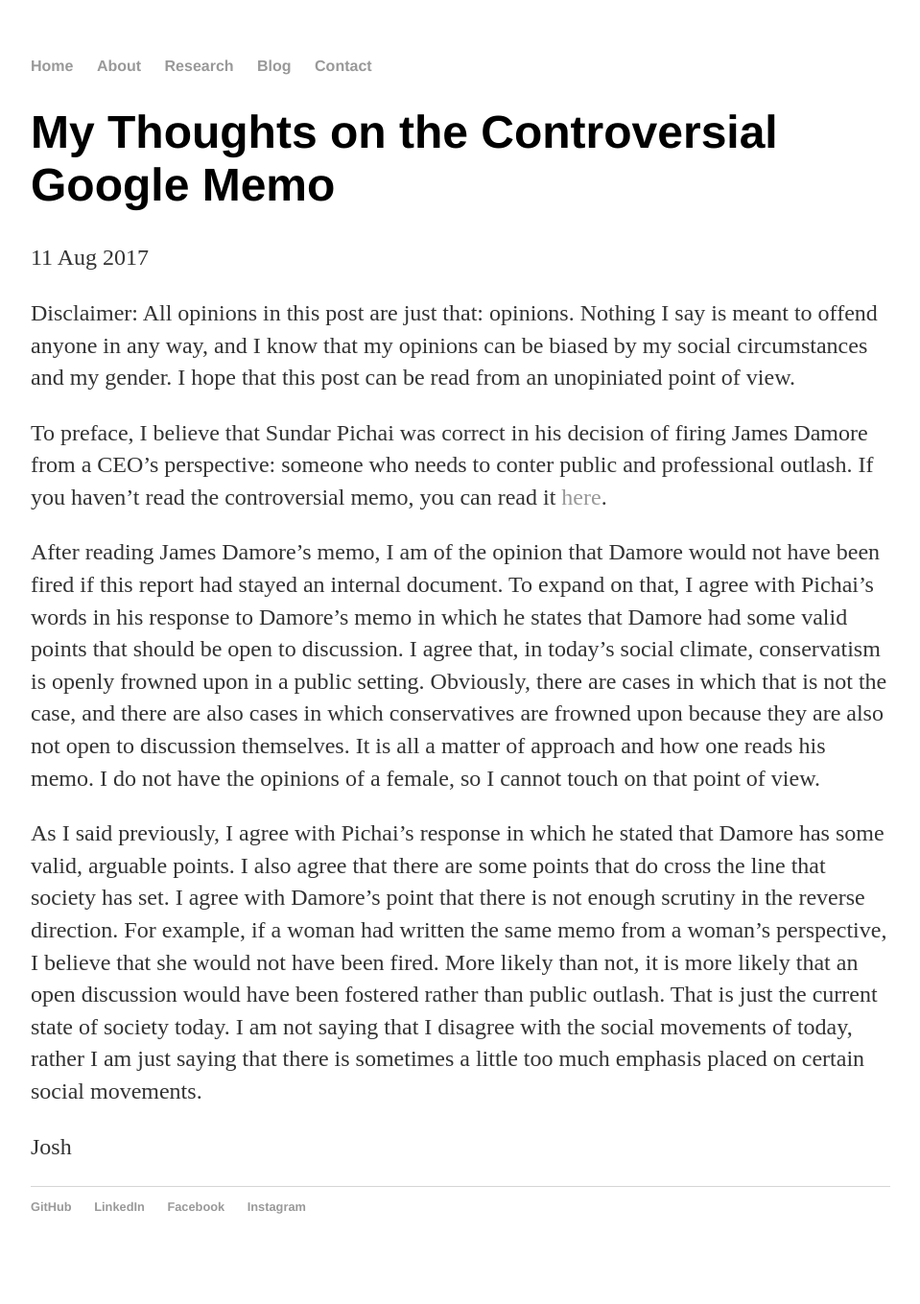
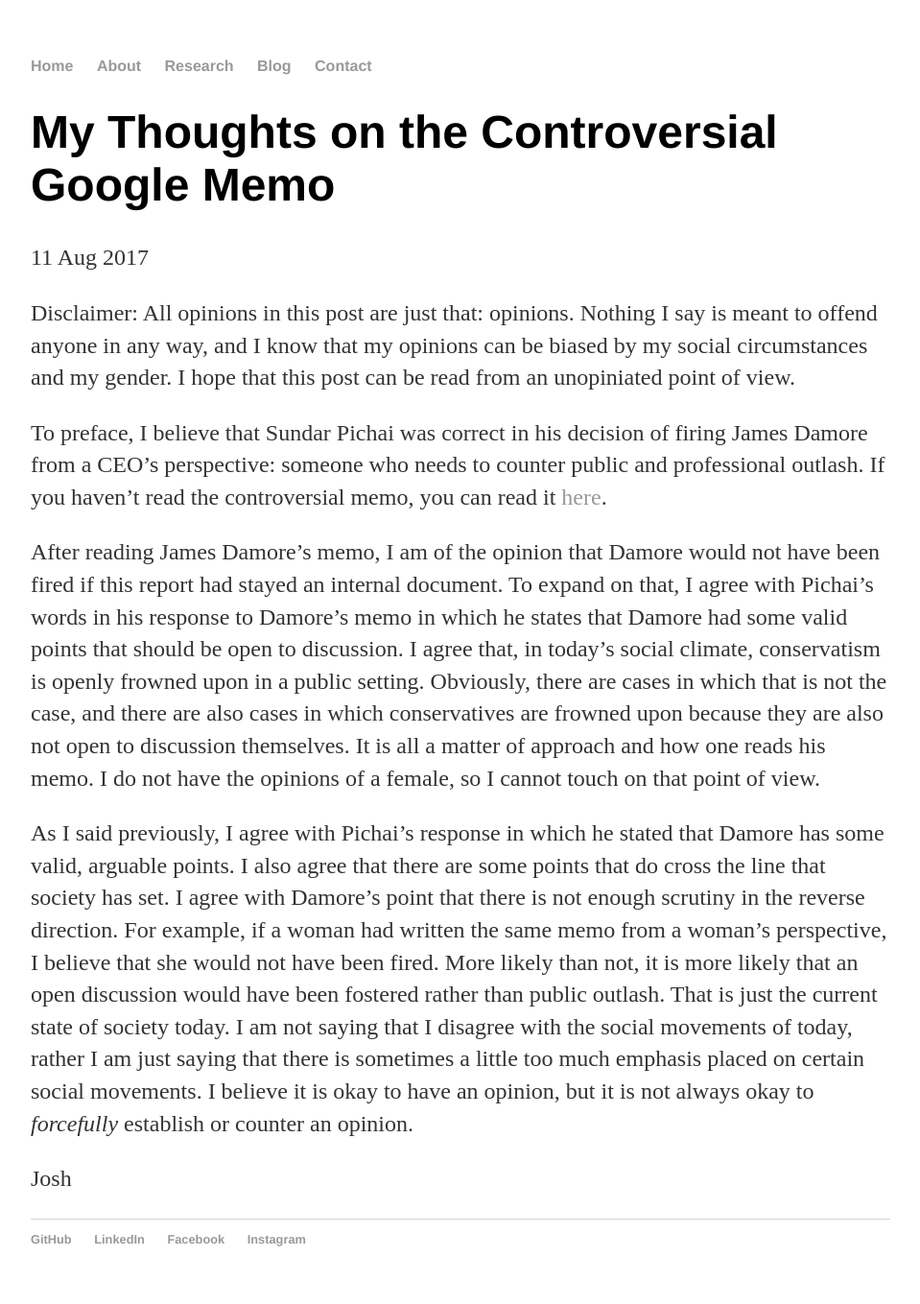
Before and after one commit to 1996leejoshua/1996leejoshua.github.io, a Jekyll site: the page built from _posts/2017-08-11-My-Thoughts-On-The-Controversial-Google-Memo.md, in a window 1280 px wide. Shown: the whole page at 96% size, without its empty margins (160-1119 px from the left). Built offline with Jekyll 4.4.1, drawn with Linux system fonts in a browser that asks for light colours; before the commit the page ends 1325 px from its top, so only the background shows below that.

Commit message:
Update 2017-08-11-My-Thoughts-On-The-Controversial-Google-Memo.md

```diff
--- a/_posts/2017-08-11-My-Thoughts-On-The-Controversial-Google-Memo.md
+++ b/_posts/2017-08-11-My-Thoughts-On-The-Controversial-Google-Memo.md
@@ -6,10 +6,10 @@
 
 Disclaimer: All opinions in this post are just that: opinions. Nothing I say is meant to offend anyone in any way, and I know that my opinions can be biased by my social circumstances and my gender. I hope that this post can be read from an unopiniated point of view.
 
-To preface, I believe that Sundar Pichai was correct in his decision of firing James Damore from a CEO's perspective: someone who needs to conter public and professional outlash. If you haven't read the controversial memo, you can read it <a href="https://www.scribd.com/document/355823379/Google-s-Ideological-Echo-Chamber#fullscreen&from_embed">here</a>.
+To preface, I believe that Sundar Pichai was correct in his decision of firing James Damore from a CEO's perspective: someone who needs to counter public and professional outlash. If you haven't read the controversial memo, you can read it <a href="https://www.scribd.com/document/355823379/Google-s-Ideological-Echo-Chamber#fullscreen&from_embed">here</a>.
 
 After reading James Damore's memo, I am of the opinion that Damore would not have been fired if this report had stayed an internal document. To expand on that, I agree with Pichai's words in his response to Damore's memo in which he states that Damore had some valid points that should be open to discussion. I agree that, in today's social climate, conservatism is openly frowned upon in a public setting. Obviously, there are cases in which that is not the case, and there are also cases in which conservatives are frowned upon because they are also not open to discussion themselves. It is all a matter of approach and how one reads his memo. I do not have the opinions of a female, so I cannot touch on that point of view.
 
-As I said previously, I agree with Pichai's response in which he stated that Damore has some valid, arguable points. I also agree that there are some points that do cross the line that society has set. I agree with Damore's point that there is not enough scrutiny in the reverse direction. For example, if a woman had written the same memo from a woman's perspective, I believe that she would not have been fired. More likely than not, it is more likely that an open discussion would have been fostered rather than public outlash. That is just the current state of society today. I am not saying that I disagree with the social movements of today, rather I am just saying that there is sometimes a little too much emphasis placed on certain social movements.
+As I said previously, I agree with Pichai's response in which he stated that Damore has some valid, arguable points. I also agree that there are some points that do cross the line that society has set. I agree with Damore's point that there is not enough scrutiny in the reverse direction. For example, if a woman had written the same memo from a woman's perspective, I believe that she would not have been fired. More likely than not, it is more likely that an open discussion would have been fostered rather than public outlash. That is just the current state of society today. I am not saying that I disagree with the social movements of today, rather I am just saying that there is sometimes a little too much emphasis placed on certain social movements. I believe it is okay to have an opinion, but it is not always okay to <i>forcefully</i> establish or counter an opinion.
 
 Josh
```
